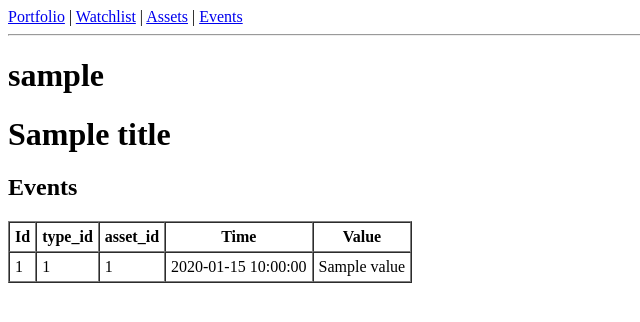
After one commit to denistred/PortfoLog, a FastAPI app: template src/app/templates/events.html in a window 1280 px wide. The commit adds this page. Shown: the top 322 px of the page, without its empty margins (0-640 px from the left). Run offline with FastAPI, Linux system fonts and the light colour scheme; the template is opened without the code that fills it: most values are stand-ins (such as "Sample title", 1, 10 or a date in 2020).

Commit message:
Events router added

```diff
--- a/src/app/main.py
+++ b/src/app/main.py
@@ -8,6 +8,7 @@ from src.app.portfolio.router import router as portfolio_router
 from src.app.user_assets.router import router as user_assets_router
 from src.app.ui.router import router as user_router_ui
 from src.app.watchlist.router import router as watchlist_router
+from src.app.events.router import router as event_router
 
 @asynccontextmanager
 async def lifespan(app: FastAPI):
@@ -27,3 +28,4 @@ app.include_router(portfolio_router)
 app.include_router(user_assets_router)
 app.include_router(user_router_ui)
 app.include_router(watchlist_router)
+app.include_router(event_router)
--- a/src/app/templates/base.html
+++ b/src/app/templates/base.html
@@ -9,7 +9,8 @@
     <nav>
         <a href="/ui/portfolio">Portfolio</a> |
         <a href="/ui/watchlist">Watchlist</a> |
-        <a href="/ui/assets">Assets</a>
+        <a href="/ui/assets">Assets</a> |
+        <a href="/ui/events">Events</a>
     </nav>
 
     <hr>
--- /dev/null
+++ b/src/app/templates/events.html
@@ -0,0 +1,33 @@
+{% extends "base.html" %}
+
+{% block content %}
+<h2>Events</h2>
+
+{% if events %}
+<table border="1" cellpadding="5" cellspacing="0">
+    <thead>
+        <tr>
+            <th>Id</th>
+            <th>type_id</th>
+            <th>asset_id</th>
+            <th>Time</th>
+            <th>Value</th>
+        </tr>
+    </thead>
+    <tbody>
+        {% for event in events %}
+        <tr>
+            <td>{{ event.id }}</td>
+            <td>{{ event.type_id }}</td>
+            <td>{{ event.asset_id }}</td>
+            <td>{{ event.created_at }}</td>
+            <td>{{ event.value }}</td>
+        </tr>
+        {% endfor %}
+    </tbody>
+</table>
+{% else %}
+<p>No events available.</p>
+{% endif %}
+
+{% endblock %}
```
Also changed, not shown: src/app/events/router.py (added, +19 -0 lines), src/app/events/schemas.py (added, +17 -0 lines), src/app/events/service.py (added, +20 -0 lines), src/app/ui/router.py (+11 -0 lines), src/app/events/__init__.py (added).
